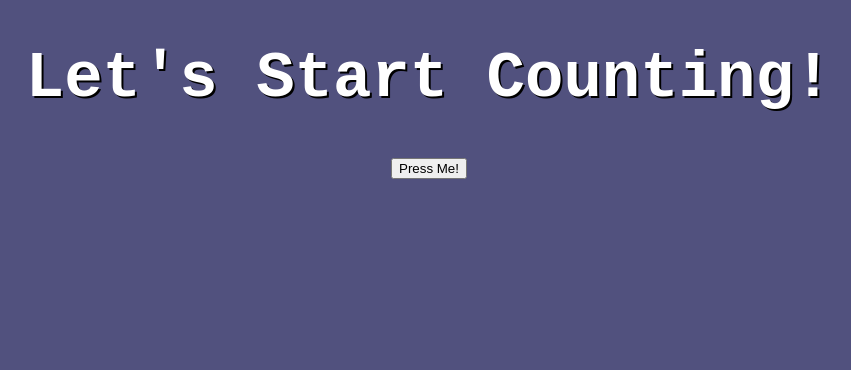
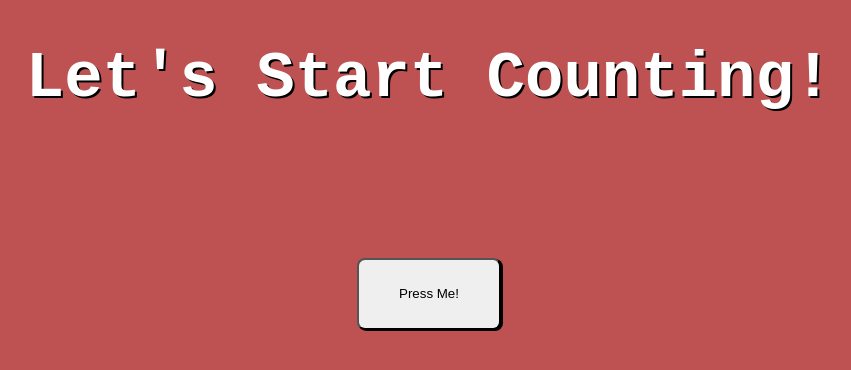
Before and after one commit to rick329mo/counter_app, a plain HTML site: page index.html in a window 1280 px wide. Shown: the whole page, without its empty margins (211-1062 px from the left). Drawn offline with Linux system fonts and the light colour scheme.

Commit message:
changes color to red and fixed button size

```diff
--- a/styles.css
+++ b/styles.css
@@ -1,5 +1,5 @@
 body {
-    background-color: rgb(81, 81, 126);
+    background-color: rgb(190, 82, 82);
     color: white;
     text-align: center;
 }
@@ -8,5 +8,15 @@ body {
    font-family: 'Courier New', Courier, monospace;
    font-size: 2rem;
    text-shadow:black 2px 2px;
+}
+
+.main {
 
 }
+
+.press_me {
+    border-radius: 8px;
+    padding: 2em 3em;
+    margin-top: 100px;
+    box-shadow: 2px 1px black;
+}
```
